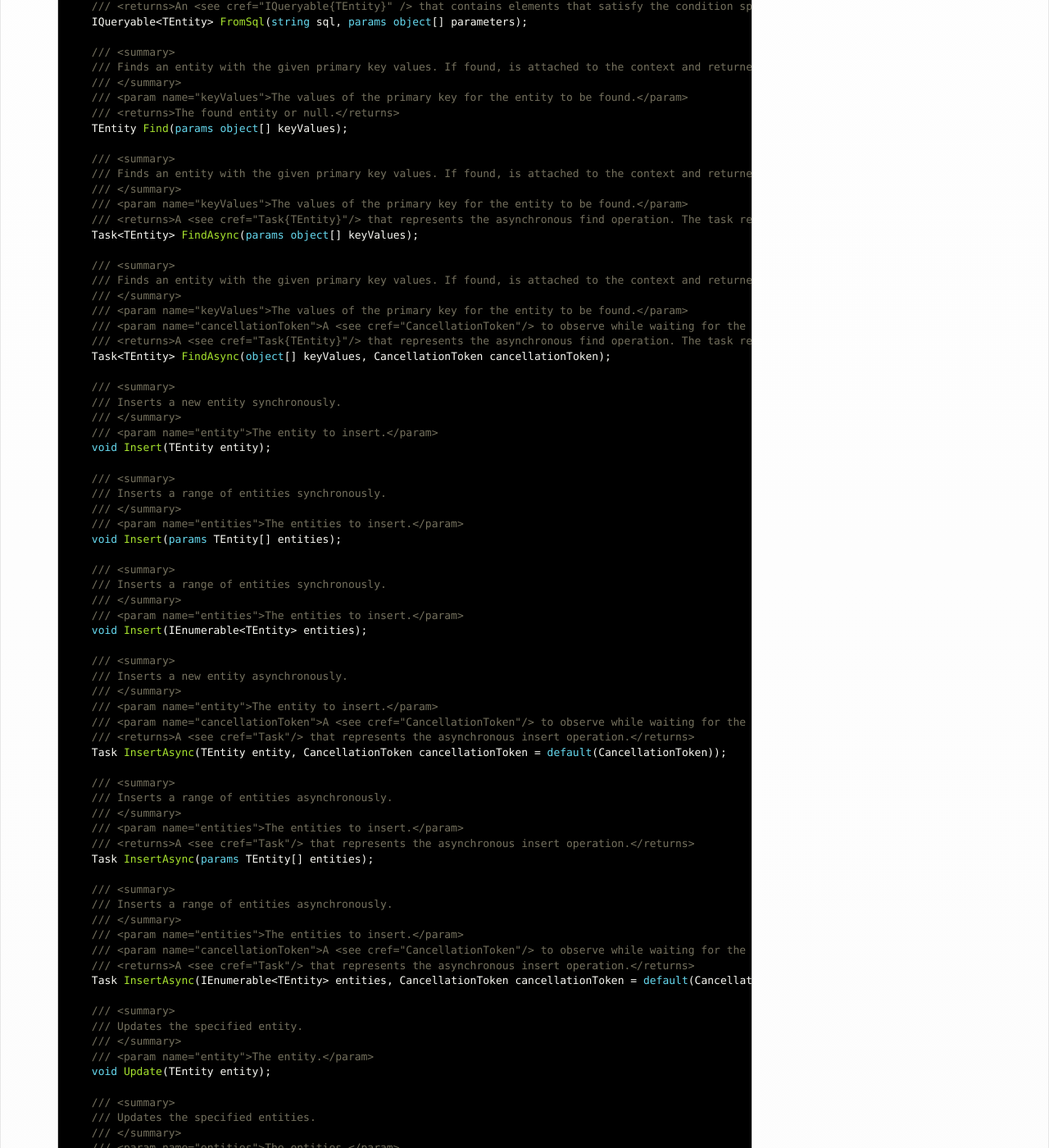
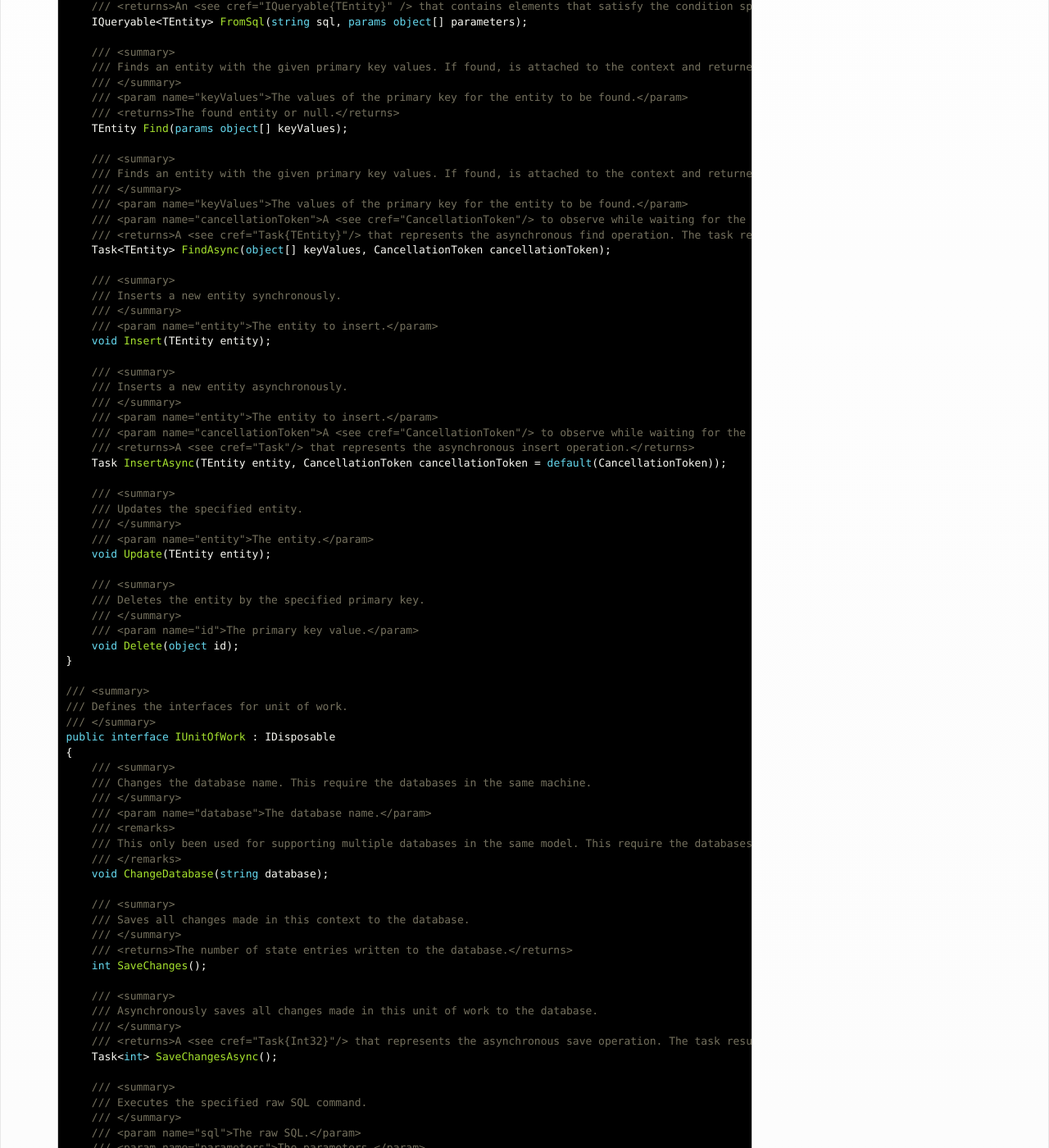
Before and after one commit to rigofunc/xyting.github.io, a Jekyll site: the page built from _posts/2017-03-25-EFCore-Support-MySQL-Multiple-Databases-And-Tables-sharding.md, in a window 1280 px wide and 1400 px high, scrolled down 1714 px. Shown: the whole window at 82% size. Built offline with Jekyll 4.4.1, drawn with Linux system fonts in a browser that asks for light colours; some of the changed text lies outside the part shown.

Commit message:
feat: update about efcore post

````diff
--- a/_posts/2017-03-25-EFCore-Support-MySQL-Multiple-Databases-And-Tables-sharding.md
+++ b/_posts/2017-03-25-EFCore-Support-MySQL-Multiple-Databases-And-Tables-sharding.md
@@ -64,13 +64,6 @@ public interface IRepository<TEntity> where TEntity : class
     /// Finds an entity with the given primary key values. If found, is attached to the context and returned. If no entity is found, then null is returned.
     /// </summary>
     /// <param name="keyValues">The values of the primary key for the entity to be found.</param>
-    /// <returns>A <see cref="Task{TEntity}"/> that represents the asynchronous find operation. The task result contains the found entity or null.</returns>
-    Task<TEntity> FindAsync(params object[] keyValues);
-
-    /// <summary>
-    /// Finds an entity with the given primary key values. If found, is attached to the context and returned. If no entity is found, then null is returned.
-    /// </summary>
-    /// <param name="keyValues">The values of the primary key for the entity to be found.</param>
     /// <param name="cancellationToken">A <see cref="CancellationToken"/> to observe while waiting for the task to complete.</param>
     /// <returns>A <see cref="Task{TEntity}"/> that represents the asynchronous find operation. The task result contains the found entity or null.</returns>
     Task<TEntity> FindAsync(object[] keyValues, CancellationToken cancellationToken);
@@ -82,18 +75,6 @@ public interface IRepository<TEntity> where TEntity : class
     void Insert(TEntity entity);
 
     /// <summary>
-    /// Inserts a range of entities synchronously.
-    /// </summary>
-    /// <param name="entities">The entities to insert.</param>
-    void Insert(params TEntity[] entities);
-
-    /// <summary>
-    /// Inserts a range of entities synchronously.
-    /// </summary>
-    /// <param name="entities">The entities to insert.</param>
-    void Insert(IEnumerable<TEntity> entities);
-
-    /// <summary>
     /// Inserts a new entity asynchronously.
     /// </summary>
     /// <param name="entity">The entity to insert.</param>
@@ -102,61 +83,16 @@ public interface IRepository<TEntity> where TEntity : class
     Task InsertAsync(TEntity entity, CancellationToken cancellationToken = default(CancellationToken));
 
     /// <summary>
-    /// Inserts a range of entities asynchronously.
-    /// </summary>
-    /// <param name="entities">The entities to insert.</param>
-    /// <returns>A <see cref="Task"/> that represents the asynchronous insert operation.</returns>
-    Task InsertAsync(params TEntity[] entities);
-
-    /// <summary>
-    /// Inserts a range of entities asynchronously.
-    /// </summary>
-    /// <param name="entities">The entities to insert.</param>
-    /// <param name="cancellationToken">A <see cref="CancellationToken"/> to observe while waiting for the task to complete.</param>
-    /// <returns>A <see cref="Task"/> that represents the asynchronous insert operation.</returns>
-    Task InsertAsync(IEnumerable<TEntity> entities, CancellationToken cancellationToken = default(CancellationToken));
-
-    /// <summary>
     /// Updates the specified entity.
     /// </summary>
     /// <param name="entity">The entity.</param>
     void Update(TEntity entity);
 
     /// <summary>
-    /// Updates the specified entities.
-    /// </summary>
-    /// <param name="entities">The entities.</param>
-    void Update(params TEntity[] entities);
-
-    /// <summary>
-    /// Updates the specified entities.
-    /// </summary>
-    /// <param name="entities">The entities.</param>
-    void Update(IEnumerable<TEntity> entities);
-
-    /// <summary>
     /// Deletes the entity by the specified primary key.
     /// </summary>
     /// <param name="id">The primary key value.</param>
     void Delete(object id);
-
-    /// <summary>
-    /// Deletes the specified entity.
-    /// </summary>
-    /// <param name="entity">The entity to delete.</param>
-    void Delete(TEntity entity);
-
-    /// <summary>
-    /// Deletes the specified entities.
-    /// </summary>
-    /// <param name="entities">The entities.</param>
-    void Delete(params TEntity[] entities);
-
-    /// <summary>
-    /// Deletes the specified entities.
-    /// </summary>
-    /// <param name="entities">The entities.</param>
-    void Delete(IEnumerable<TEntity> entities);
 }
 
 /// <summary>
@@ -207,22 +143,22 @@ public interface IUnitOfWork : IDisposable
 很多人都自己动手实现过`Repository`和`UnitOfWork`，虽然各自实现不尽相同，但是其实现本身并没有难度，但在这里，我们需要特别关注两个方法：`void ChangeTable(string table)`和`void ChangeDatabase(string database)`
 
 ```csharp
-    /// <summary>
-    /// Changes the table name. This require the tables in the same database.
-    /// </summary>
-    /// <param name="table"></param>
-    /// <remarks>
-    /// This only been used for supporting multiple tables in the same model. This require the tables in the same database.
-    /// </remarks>
-    void ChangeTable(string table);
-    /// <summary>
-    /// Changes the database name. This require the databases in the same machine.
-    /// </summary>
-    /// <param name="database">The database name.</param>
-    /// <remarks>
-    /// This only been used for supporting multiple databases in the same model. This require the databases in the same machine.
-    /// </remarks>
-    void ChangeDatabase(string database);
+/// <summary>
+/// Changes the table name. This require the tables in the same database.
+/// </summary>
+/// <param name="table"></param>
+/// <remarks>
+/// This only been used for supporting multiple tables in the same model. This require the tables in the same database.
+/// </remarks>
+void ChangeTable(string table);
+/// <summary>
+/// Changes the database name. This require the databases in the same machine.
+/// </summary>
+/// <param name="database">The database name.</param>
+/// <remarks>
+/// This only been used for supporting multiple databases in the same model. This require the databases in the same machine.
+/// </remarks>
+void ChangeDatabase(string database);
 ```
 
 怎么实现这两个方法，就需要一定的技术功底了，我以前在一家创业公司的时候，因为看不惯架构师自以为是的样子，自己动手写了一个轻量级的ORM框架，如果以后有时间，我打算写一篇《如何基于Dapper实现一个轻量级的ORM框架》的文章。ORM框架背后的动机很单纯，就是*数据库*与*Domain*之间的一种双向映射，真正把这种单纯的动机搞复杂是的那些性能优化，各种缓存实现。而从Domain到数据库这一单方向上的映射，在.NET领域借助了一种**代码即数据**的思想，再细化到C#语言**代码即数据**就是表达式树。所以，我们有理由相信：SQL是根据表达式树生成的。现在我们已经找准了方向，那么我们看看`EntityFrameworkCore`在什么地方生成表名的，也就是说，我们只需要修改一下生成表名的代码，就可以做到动态生成`database`.`table` SQL。`EntityFrameworkCore`是通过`TableExpression`来生成表名的：
@@ -358,32 +294,30 @@ namespace QuickStart.Controllers
 以下是生成的SQL：
 
 ```sql
-      Executed DbCommand [Parameters=[@p2='?', @p4='?' (Size = 8000), @p6='?' (Size = 8000)], CommandType='Text', CommandTimeout='0']
-      INSERT INTO `rigofunc_2017`.`t_user_201703` (`Fis_deleted`, `Fpassword`, `Fname`)
-      VALUES (@p2, @p4, @p6);
-      SELECT LAST_INSERT_ID();
-
-      Executed DbCommand [Parameters=[@p10='?' (Size = 8000), @p12='?', @p14='?'], CommandType='Text', CommandTimeout='0']
-      INSERT INTO `rigofunc_2017`.`t_post_201703` (`Fcontent`, `Fis_deleted`, `Fuser_id`)
-      VALUES (@p10, @p12, @p14);
-      SELECT LAST_INSERT_ID();
-
-      Executed DbCommand [Parameters=[@p0='?', @p3='?', @p4='?' (Size = 8000)], CommandType='Text', CommandTimeout='0']
-      UPDATE `rigofunc_2017`.`t_user_201703` SET `Fpassword` = @p4
-      WHERE `Fid` = @p0 AND `Fis_deleted` = @p3;
-      SELECT ROW_COUNT();
-
-      Executed DbCommand (1ms) [Parameters=[], CommandType='Text', CommandTimeout='0']
-      SELECT `u`.`Fid`, `u`.`Fis_deleted`, `u`.`Fpassword`, `u`.`Fname`
-      FROM `rigofunc_2017`.`t_user_201703` AS `u`
-      ORDER BY `u`.`Fid`
-
-      Executed DbCommand (2ms) [Parameters=[], CommandType='Text', CommandTimeout='0']
-      SELECT `u`.`Fid`, `u`.`Fis_deleted`, `u`.`Fpassword`, `u`.`Fname`
-      FROM `rigofunc_2018`.`t_user_201703` AS `u`
-      ORDER BY `u`.`Fid`
+Executed DbCommand [Parameters=[@p2='?', @p4='?' (Size = 8000), @p6='?' (Size = 8000)], CommandType='Text', CommandTimeout='0']
+INSERT INTO `rigofunc_2017`.`t_user_201703` (`Fis_deleted`, `Fpassword`, `Fname`)
+VALUES (@p2, @p4, @p6);
+SELECT LAST_INSERT_ID()
+Executed DbCommand [Parameters=[@p10='?' (Size = 8000), @p12='?', @p14='?'], CommandType='Text', CommandTimeout='0']
+INSERT INTO `rigofunc_2017`.`t_post_201703` (`Fcontent`, `Fis_deleted`, `Fuser_id`)
+VALUES (@p10, @p12, @p14);
+SELECT LAST_INSERT_ID()
+Executed DbCommand [Parameters=[@p0='?', @p3='?', @p4='?' (Size = 8000)], CommandType='Text', CommandTimeout='0']
+UPDATE `rigofunc_2017`.`t_user_201703` SET `Fpassword` = @p4
+WHERE `Fid` = @p0 AND `Fis_deleted` = @p3;
+SELECT ROW_COUNT()
+Executed DbCommand [Parameters=[], CommandType='Text', CommandTimeout='0']
+SELECT `u`.`Fid`, `u`.`Fis_deleted`, `u`.`Fpassword`, `u`.`Fname`
+FROM `rigofunc_2017`.`t_user_201703` AS `u`
+ORDER BY `u`.`Fid
+Executed DbCommand [Parameters=[], CommandType='Text', CommandTimeout='0']
+SELECT `u`.`Fid`, `u`.`Fis_deleted`, `u`.`Fpassword`, `u`.`Fname`
+FROM `rigofunc_2018`.`t_user_201703` AS `u`
+ORDER BY `u`.`Fid`
 ```
 
+以上代码，本身做了简化，同时也采用了最小改动的实现，所以比较low，但是提供了最基本的实现思路，感兴趣的同学可以自己再从`EntityFrameworkCore`内部改改，我之后会用一些时间实现一个高级一点的版本，然后放到我的GitHub [UnitOfWork](https://github.com/Arch/UnitOfWork).
 
 ABOUT ME：
-> I'm a software architect, particularly love .NET Core, but I also embrace all the new stuff. I'm on GitHub with [xyting](https://github.com/xyting), and my packages publish on NuGet with [rigofunc](https://www.nuget.org/packages?q=rigofunc)
+
+I'm a software architect, particularly love .NET Core, but I also embrace all the new stuff. I'm on GitHub with [xyting](https://github.com/xyting), and my packages publish on NuGet with [rigofunc](https://www.nuget.org/packages?q=rigofunc)
````
Also changed, not shown: other parts of _posts/2017-03-25-EFCore-Support-MySQL-Multiple-Databases-And-Tables-sharding.md (+1 -1 lines).
